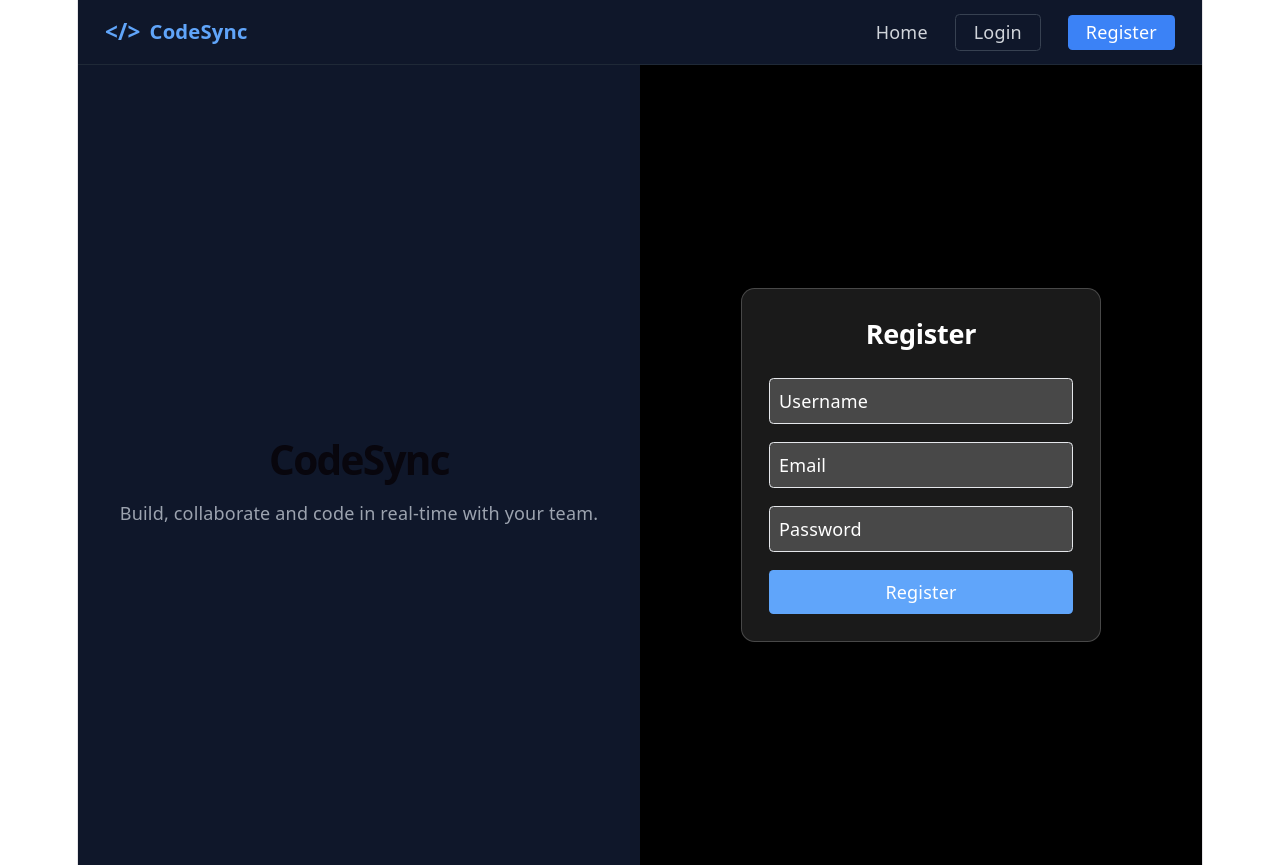
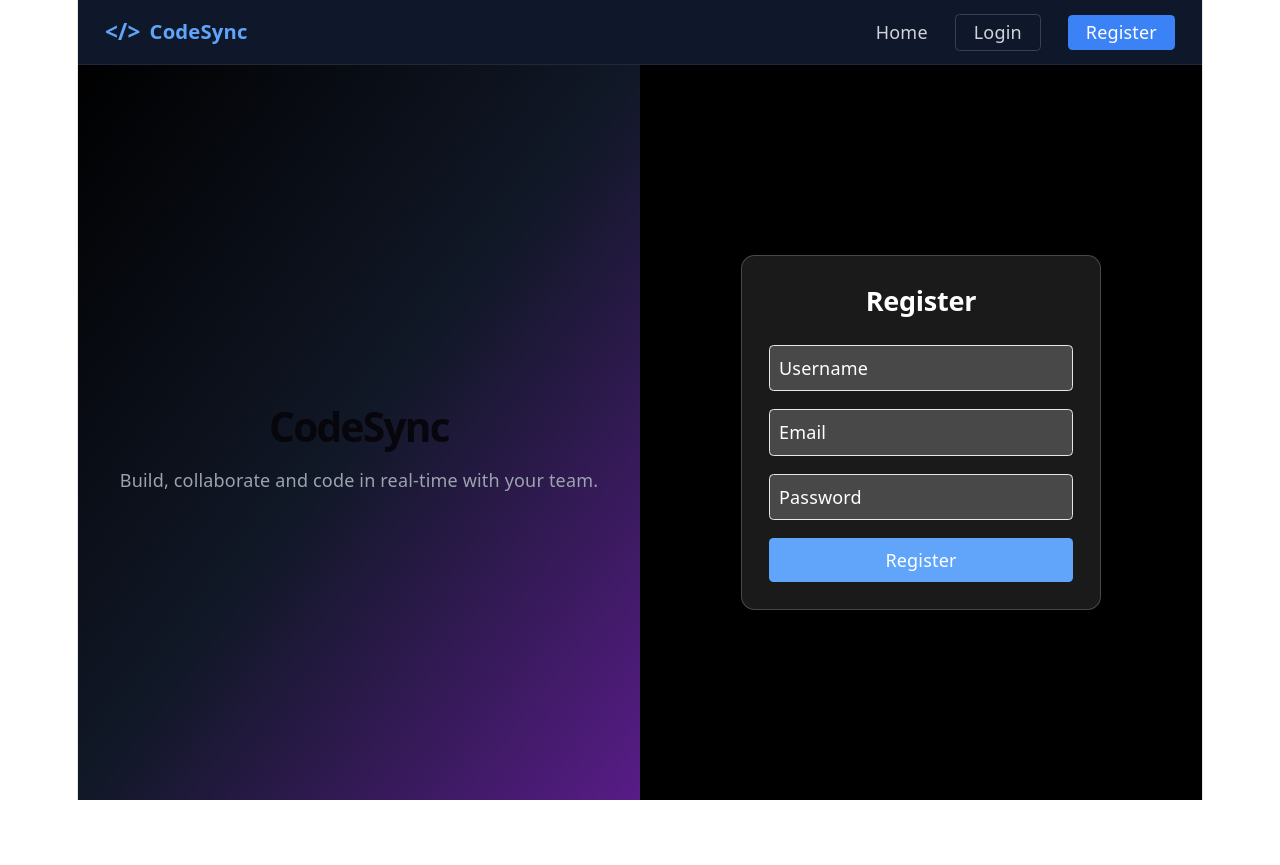
Before and after one commit to Karnatimk007/Real-Time-Collaborative-Code-Editor, a React (Vite) app in the folder Frontend/: page /register in a window 1280 px wide. After the commit the page ends 800 px from the top, so only its background shows below. Built offline with nearby package versions, Linux system fonts and the light colour scheme.

Commit message:
fix: backend crash, full screen UI, gradient typo

```diff
--- a/Frontend/src/App.jsx
+++ b/Frontend/src/App.jsx
@@ -28,16 +28,16 @@ function App() {
           )
         },
 
-        // ✅ Protected Coding Room
-        {
-          path: "codingroom/:roomId",
-          element: (
-            <ProtectedRoute>
-              <CodingRoom />
-            </ProtectedRoute>
-          )
-        }
       ]
+    },
+    // ✅ Protected Coding Room (Full Screen, outside RootLayout)
+    {
+      path: "/codingroom/:roomId",
+      element: (
+        <ProtectedRoute>
+          <CodingRoom />
+        </ProtectedRoute>
+      )
     }
   ]);
 
--- a/Frontend/src/components/RootLayout.jsx
+++ b/Frontend/src/components/RootLayout.jsx
@@ -3,9 +3,9 @@ import Header from "./Header";
 
 function RootLayout() {
   return (
-    <div className="min-h-screen bg-[#0f172a] text-white flex flex-col">
+    <div className="h-screen bg-[#0f172a] text-white flex flex-col">
       <Header />
-      <main className="flex-1">
+      <main className="flex-1 overflow-y-auto">
         <Outlet />
       </main>
     </div>
--- a/Frontend/src/pages/Dashboard.jsx
+++ b/Frontend/src/pages/Dashboard.jsx
@@ -40,7 +40,7 @@ function Dashboard() {
   };
 
   return (
-    <div className="min-h-screen bg-[#0f172a] text-white p-6">
+    <div className="min-h-full bg-[#0f172a] text-white p-6">
 
       {/* Title */}
       <h1 className="text-2xl font-bold mb-6">Dashboard</h1>
--- a/Frontend/src/pages/Home.jsx
+++ b/Frontend/src/pages/Home.jsx
@@ -16,7 +16,7 @@ function Home() {
   };
 
   return (
-    <div className="min-h-screen bg-[#0f172a] text-white flex flex-col">
+    <div className="min-h-full bg-[#0f172a] text-white flex flex-col pb-10">
 
 
 
--- a/Frontend/src/pages/Login.jsx
+++ b/Frontend/src/pages/Login.jsx
@@ -23,7 +23,7 @@ function Login() {
   };
 
   return (
-    <div className="flex h-screen w-full">
+    <div className="flex min-h-full w-full">
 
       {/* LEFT SIDE */}
       <div className="hidden md:flex w-1/2 bg-gradient-to-br from-black via-gray-900 to-purple-900 items-center justify-center p-6">
--- a/Frontend/src/pages/Register.jsx
+++ b/Frontend/src/pages/Register.jsx
@@ -33,10 +33,10 @@ function Register() {
   };
 
   return (
-    <div className="flex h-screen w-full">
+    <div className="flex min-h-full w-full">
 
       {/* LEFT SIDE (Design Panel) */}
-      <div className="hidden md:flex w-1/2 bg-linear-to-br from-black via-gray-900 to-purple-900 items-center justify-center p-6">
+      <div className="hidden md:flex w-1/2 bg-gradient-to-br from-black via-gray-900 to-purple-900 items-center justify-center p-6">
 
         <div className="text-white text-center max-w-md">
           <h1 className="text-4xl font-bold mb-4">
```
Also changed, not shown: 1 other file (tests, documents, lock files or other folders).
